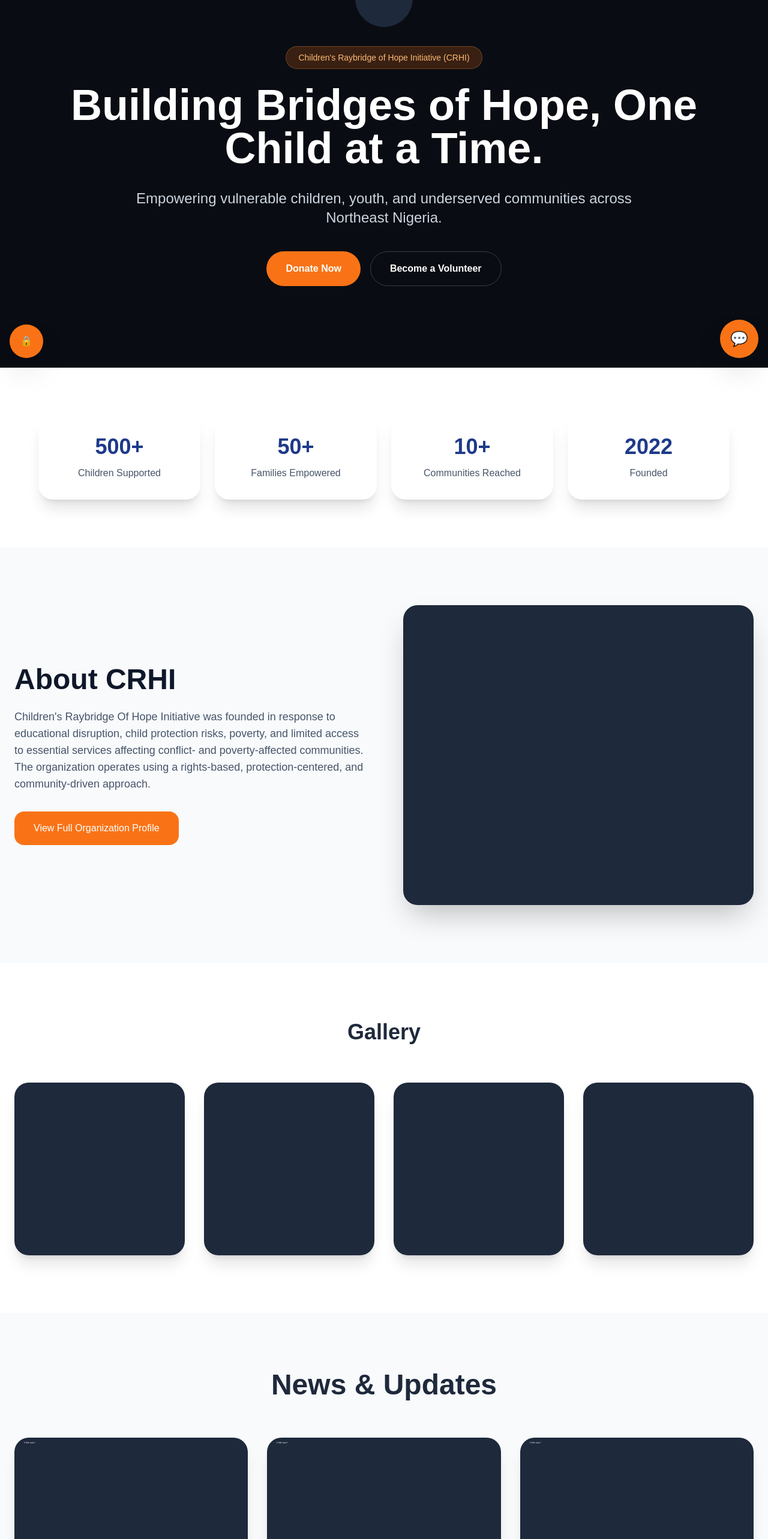
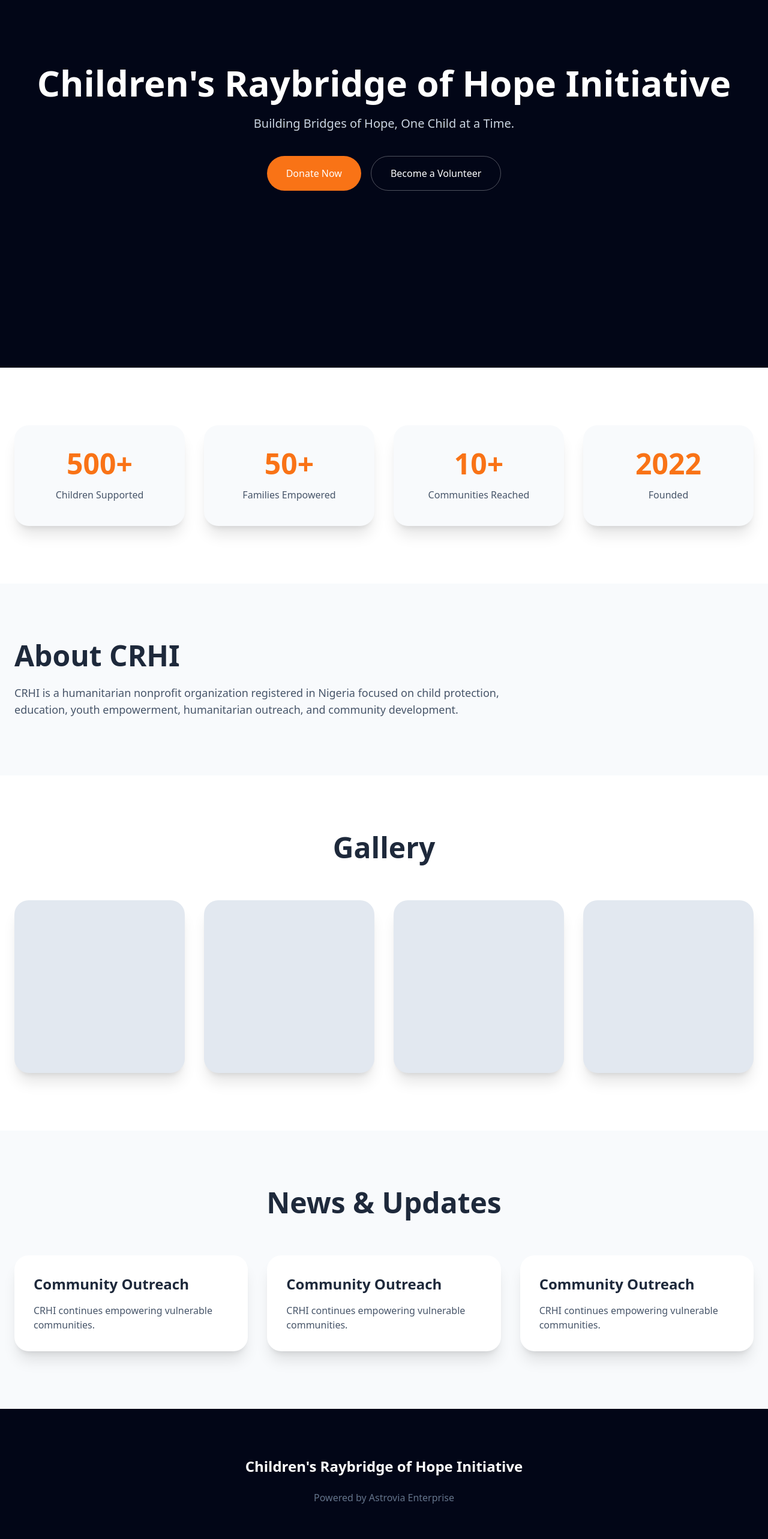
Before and after one commit to aminuastroboy/crhi-ngo, a Next.js app: page / in a window 1280 px wide. Shown: the part 187-2753 px from the top of the page at 60% size. Built offline with nearby package versions, Linux system fonts and the light colour scheme.

Commit message:
Add files via upload

```diff
--- a/app/globals.css
+++ b/app/globals.css
@@ -1,3 +1,4 @@
+
 @tailwind base;
 @tailwind components;
 @tailwind utilities;
@@ -5,6 +6,4 @@
 body {
   margin: 0;
   padding: 0;
-  overflow-x: hidden;
-  font-family: Arial, sans-serif;
 }
--- a/app/layout.tsx
+++ b/app/layout.tsx
@@ -1,9 +1,5 @@
+
 import './globals.css';
-
-export const metadata = {
-  title: 'CRHI NGO Platform',
-  description: 'Children Raybridge of Hope Initiative',
-};
 
 export default function RootLayout({ children }) {
   return (
--- a/app/page.tsx
+++ b/app/page.tsx
@@ -1,6 +1,7 @@
+
 'use client';
-import CRHIPlatform from '../components/CRHIPlatform';
+import CRHIEnterprisePlatform from '../components/CRHIEnterprisePlatform';
 
 export default function Page() {
-  return <CRHIPlatform />;
+  return <CRHIEnterprisePlatform />;
 }
--- /dev/null
+++ b/components/CRHIEnterprisePlatform.tsx
@@ -0,0 +1,112 @@
+
+'use client';
+import { useState } from 'react';
+
+export default function CRHIEnterprisePlatform() {
+  const [showDonate, setShowDonate] = useState(false);
+  return (
+    <div className="min-h-screen bg-white text-slate-800">
+      <section className="relative flex min-h-screen items-center justify-center bg-slate-950 px-6 text-center">
+        <div>
+          <h1 className="text-6xl font-bold text-white">
+            Children's Raybridge of Hope Initiative
+          </h1>
+          <p className="mt-6 text-xl text-slate-300">
+            Building Bridges of Hope, One Child at a Time.
+          </p>
+
+          <div className="mt-10 flex justify-center gap-4">
+            <button
+              onClick={() => setShowDonate(true)}
+              className="rounded-full bg-orange-500 px-8 py-4 text-white"
+            >
+              Donate Now
+            </button>
+
+            <button className="rounded-full border border-white/30 px-8 py-4 text-white">
+              Become a Volunteer
+            </button>
+          </div>
+        </div>
+      </section>
+
+      <section className="px-6 py-24">
+        <div className="mx-auto max-w-7xl grid gap-8 md:grid-cols-4">
+          {[
+            ['500+', 'Children Supported'],
+            ['50+', 'Families Empowered'],
+            ['10+', 'Communities Reached'],
+            ['2022', 'Founded'],
+          ].map(([n,l]) => (
+            <div key={l} className="rounded-3xl bg-slate-50 p-10 text-center shadow-xl">
+              <h2 className="text-5xl font-bold text-orange-500">{n}</h2>
+              <p className="mt-4 text-slate-600">{l}</p>
+            </div>
+          ))}
+        </div>
+      </section>
+
+      <section className="bg-slate-50 px-6 py-24">
+        <div className="mx-auto max-w-7xl">
+          <h2 className="text-5xl font-bold">About CRHI</h2>
+          <p className="mt-6 max-w-4xl text-lg text-slate-600">
+            CRHI is a humanitarian nonprofit organization registered in Nigeria focused on child protection, education, youth empowerment, humanitarian outreach, and community development.
+          </p>
+        </div>
+      </section>
+
+      <section className="px-6 py-24">
+        <div className="mx-auto max-w-7xl">
+          <h2 className="text-5xl font-bold text-center">Gallery</h2>
+
+          <div className="mt-16 grid gap-8 md:grid-cols-4">
+            {[1,2,3,4].map((i) => (
+              <div key={i} className="h-72 rounded-3xl bg-slate-200 shadow-xl"></div>
+            ))}
+          </div>
+        </div>
+      </section>
+
+      <section className="bg-slate-50 px-6 py-24">
+        <div className="mx-auto max-w-7xl">
+          <h2 className="text-5xl font-bold text-center">News & Updates</h2>
+
+          <div className="mt-16 grid gap-8 md:grid-cols-3">
+            {[1,2,3].map((i) => (
+              <div key={i} className="rounded-3xl bg-white p-8 shadow-xl">
+                <h3 className="text-2xl font-bold">Community Outreach</h3>
+                <p className="mt-4 text-slate-600">
+                  CRHI continues empowering vulnerable communities.
+                </p>
+              </div>
+            ))}
+          </div>
+        </div>
+      </section>
+
+      {showDonate && (
+        <div className="fixed inset-0 flex items-center justify-center bg-black/70">
+          <div className="rounded-3xl bg-white p-10">
+            <h2 className="text-3xl font-bold">Support CRHI</h2>
+            <button
+              onClick={() => setShowDonate(false)}
+              className="mt-6 rounded-xl bg-orange-500 px-6 py-3 text-white"
+            >
+              Close
+            </button>
+          </div>
+        </div>
+      )}
+
+      <footer className="bg-slate-950 px-6 py-20 text-center text-slate-300">
+        <h3 className="text-2xl font-bold text-white">
+          Children's Raybridge of Hope Initiative
+        </h3>
+
+        <p className="mt-6 text-slate-500">
+          Powered by Astrovia Enterprise
+        </p>
+      </footer>
+    </div>
+  );
+}
--- a/package.json
+++ b/package.json
@@ -1,5 +1,5 @@
 {
-  "name": "crhi-enterprise-platform",
+  "name": "crhi-enterprise-final",
   "private": true,
   "scripts": {
     "dev": "next dev",
--- a/postcss.config.js
+++ b/postcss.config.js
@@ -1,3 +1,4 @@
+
 module.exports = {
   plugins: {
     tailwindcss: {},
--- a/tailwind.config.js
+++ b/tailwind.config.js
@@ -1,3 +1,4 @@
+
 module.exports = {
   content: [
     "./app/**/*.{js,ts,jsx,tsx}",
```
